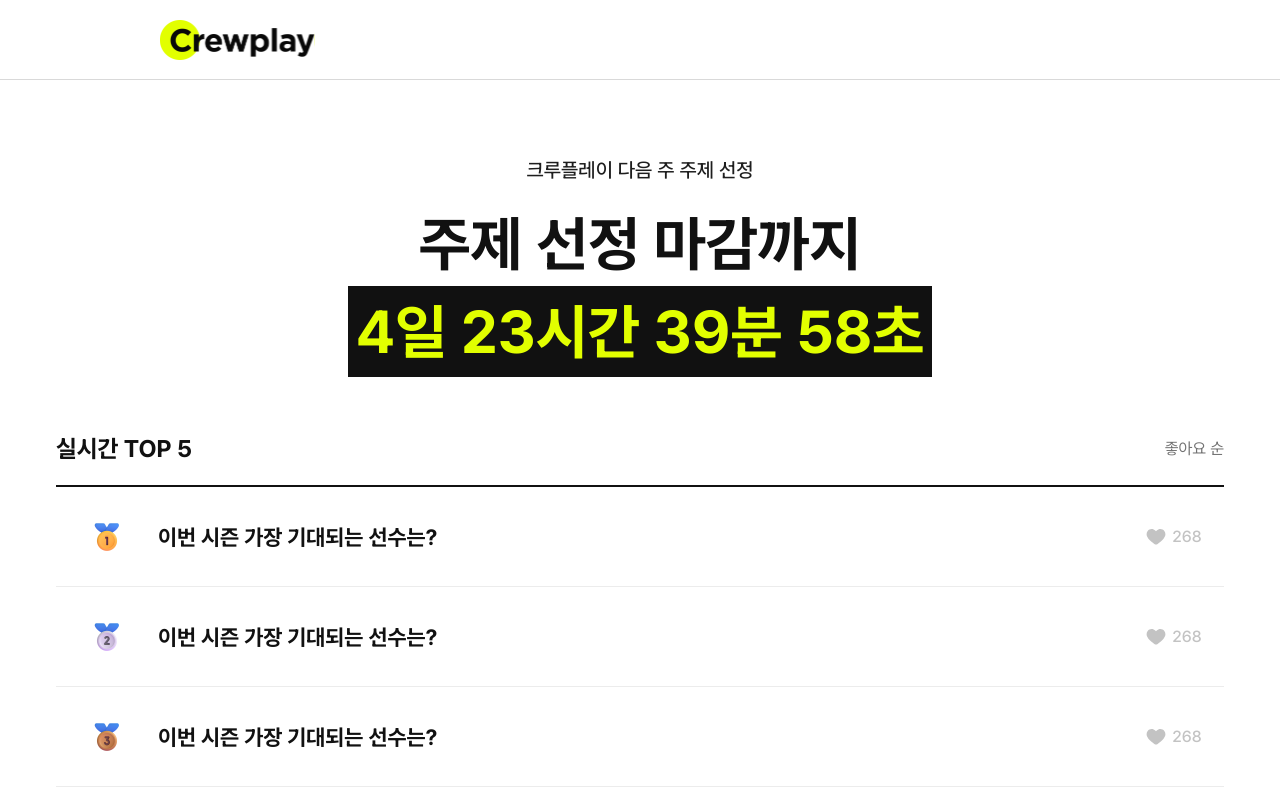
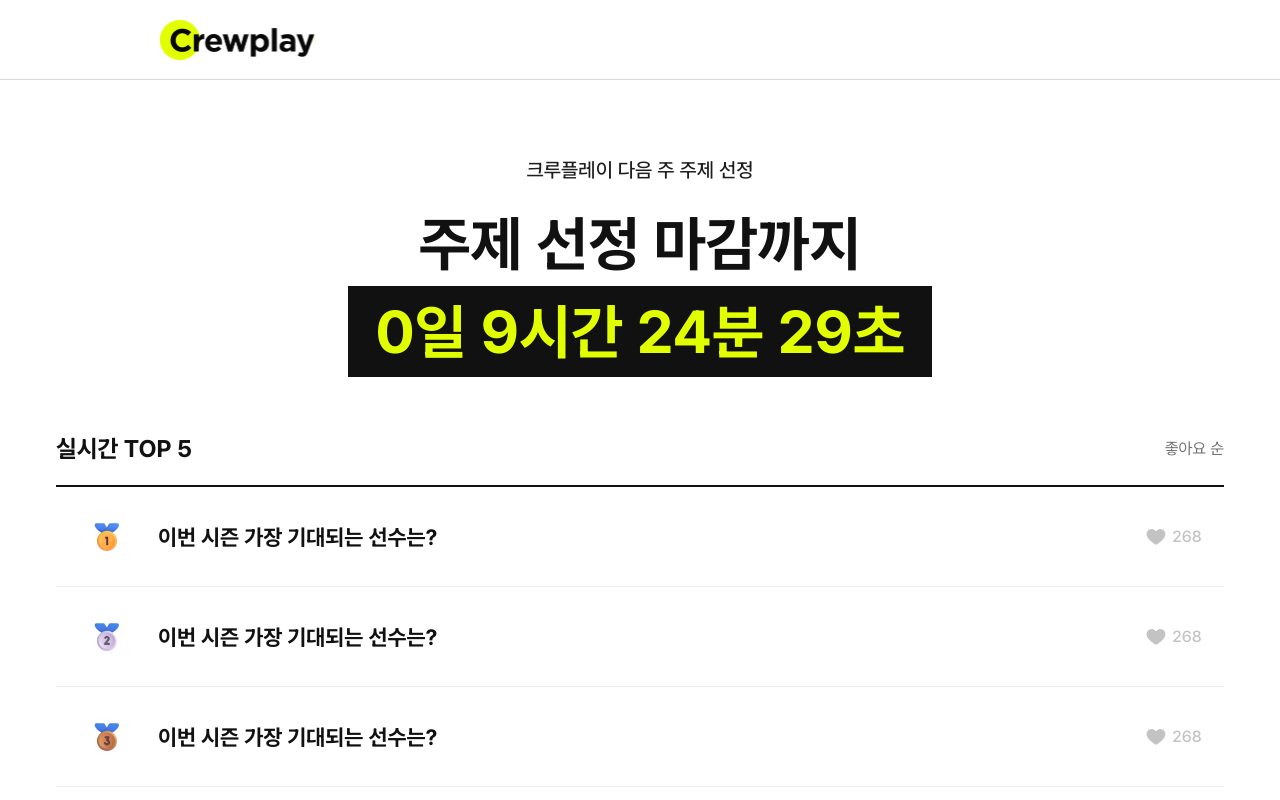
Before and after one commit to crew-play/crewplay-FE, a Next.js app: page /vote-topic in a window 1280 px wide. Shown: the top 800 px of the page. Built offline with nearby package versions, Linux system fonts and the light colour scheme; no server answers.

Commit message:
✨ Feature: add getDeadline feature

```diff
--- a/app/vote-topic/components/deadline-timer.tsx
+++ b/app/vote-topic/components/deadline-timer.tsx
@@ -1,10 +1,40 @@
+import { getDeadline } from "@/utils/getDeadline";
+import { useEffect, useState } from "react";
+
 export default function DeadlineTimer() {
+  const [remainingTime, setRemainingTime] = useState(getDeadline());
+
+  useEffect(() => {
+    // 첫 번째 타이머 상태 설정
+    setRemainingTime(getDeadline());
+
+    // setInterval로 1초마다 남은 시간 업데이트
+    const intervalId = setInterval(() => {
+      const time = getDeadline();
+      setRemainingTime(time);
+
+      // 타이머 종료 조건: 남은 시간이 모두 0일 때
+      if (
+        time.days === 0 &&
+        time.hours === 0 &&
+        time.minutes === 0 &&
+        time.seconds === 0
+      ) {
+        clearInterval(intervalId); // 타이머 종료
+      }
+    }, 1000);
+
+    // 클린업 함수: 컴포넌트 언마운트 시 타이머 정리
+    return () => clearInterval(intervalId);
+  }, []);
+
   return (
     <div className="mt-[6px] w-full lg:mt-[22px]">
       <div className="mx-auto flex w-[294px] flex-col items-center text-center text-[30px] font-bold leading-[42px] text-black-001 lg:w-[584px] lg:text-[60px] lg:leading-[84px]">
         <span>주제 선정 마감까지</span>
         <span className="flex h-[40px] w-full items-center justify-center bg-black-001 text-yellow-001 lg:h-[91px]">
-          4일 23시간 39분 58초
+          {remainingTime.days}일 {remainingTime.hours}시간{" "}
+          {remainingTime.minutes}분 {remainingTime.seconds}초
         </span>
       </div>
     </div>
--- a/app/vote-topic/page.tsx
+++ b/app/vote-topic/page.tsx
@@ -1,7 +1,9 @@
+"use client";
+
 import Pagination from "@/components/pagination";
 import RegisterVote from "@/components/register-vote";
+import BestList from "./components/best-list";
 import DeadlineTimer from "./components/deadline-timer";
-import BestList from "./components/best-list";
 import TopicList from "./components/topic-list";
 
 export default function VoteTopicPage() {
--- /dev/null
+++ b/utils/getDeadline.ts
@@ -0,0 +1,24 @@
+export const getDeadline = () => {
+  const now = new Date(); // 현재 시간
+  const currentDay = now.getDay(); // 요일 (0: 일요일, 1: 월요일, ...)
+  const daysUntilMonday = (8 - currentDay) % 7; // 다음 월요일까지 남은 일수
+  const nextMonday = new Date(
+    now.getFullYear(),
+    now.getMonth(),
+    now.getDate() + daysUntilMonday,
+    0,
+    0,
+    0,
+  );
+
+  // getTime()을 사용해 밀리초 단위로 변환 후 차이 계산
+  const diff = nextMonday.getTime() - now.getTime();
+
+  // 밀리초 단위를 시간/분/초로 변환
+  const days = Math.floor(diff / (1000 * 60 * 60 * 24));
+  const hours = Math.floor((diff % (1000 * 60 * 60 * 24)) / (1000 * 60 * 60));
+  const minutes = Math.floor((diff % (1000 * 60 * 60)) / (1000 * 60));
+  const seconds = Math.floor((diff % (1000 * 60)) / 1000);
+
+  return { days, hours, minutes, seconds };
+};
```
